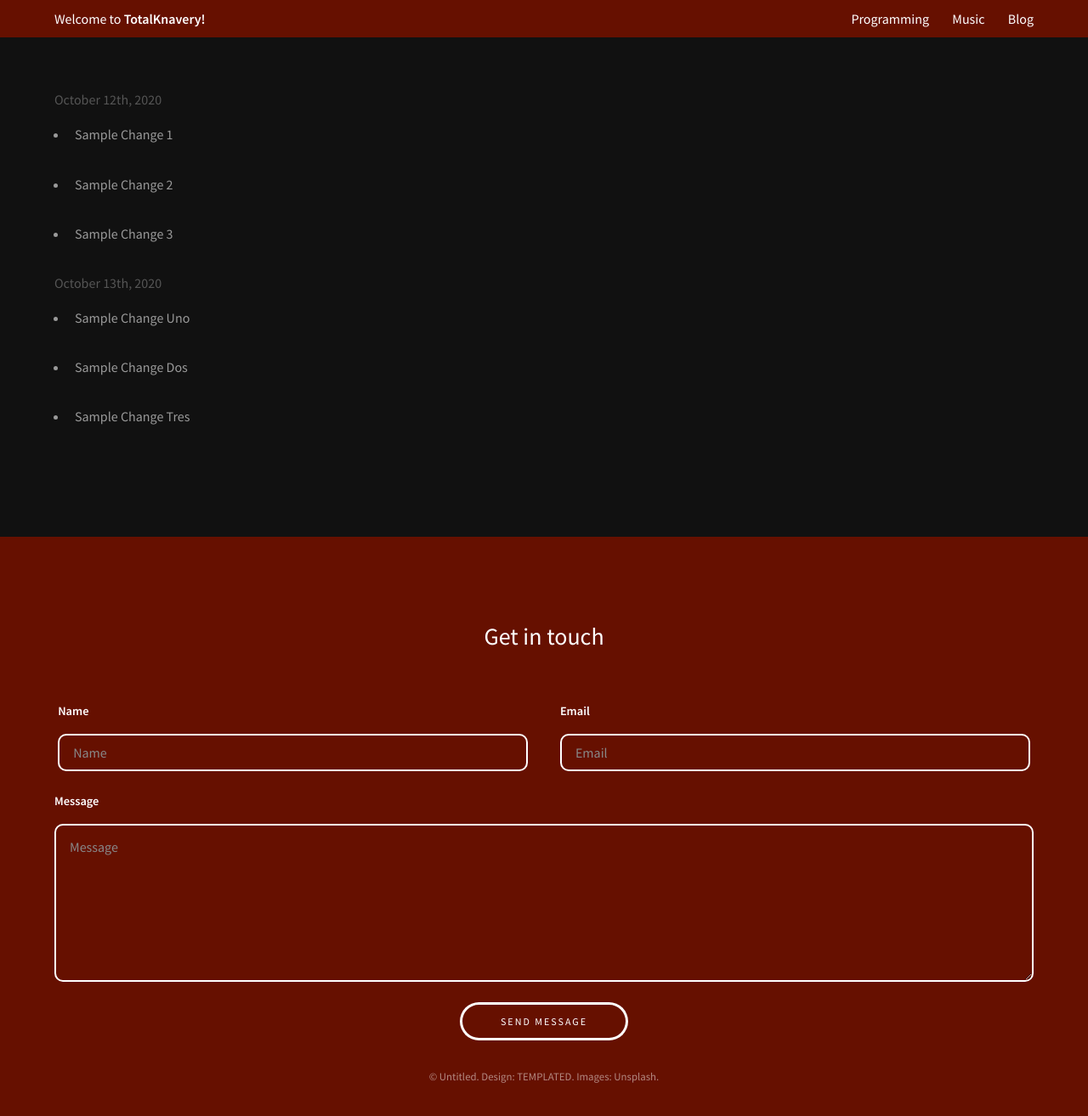
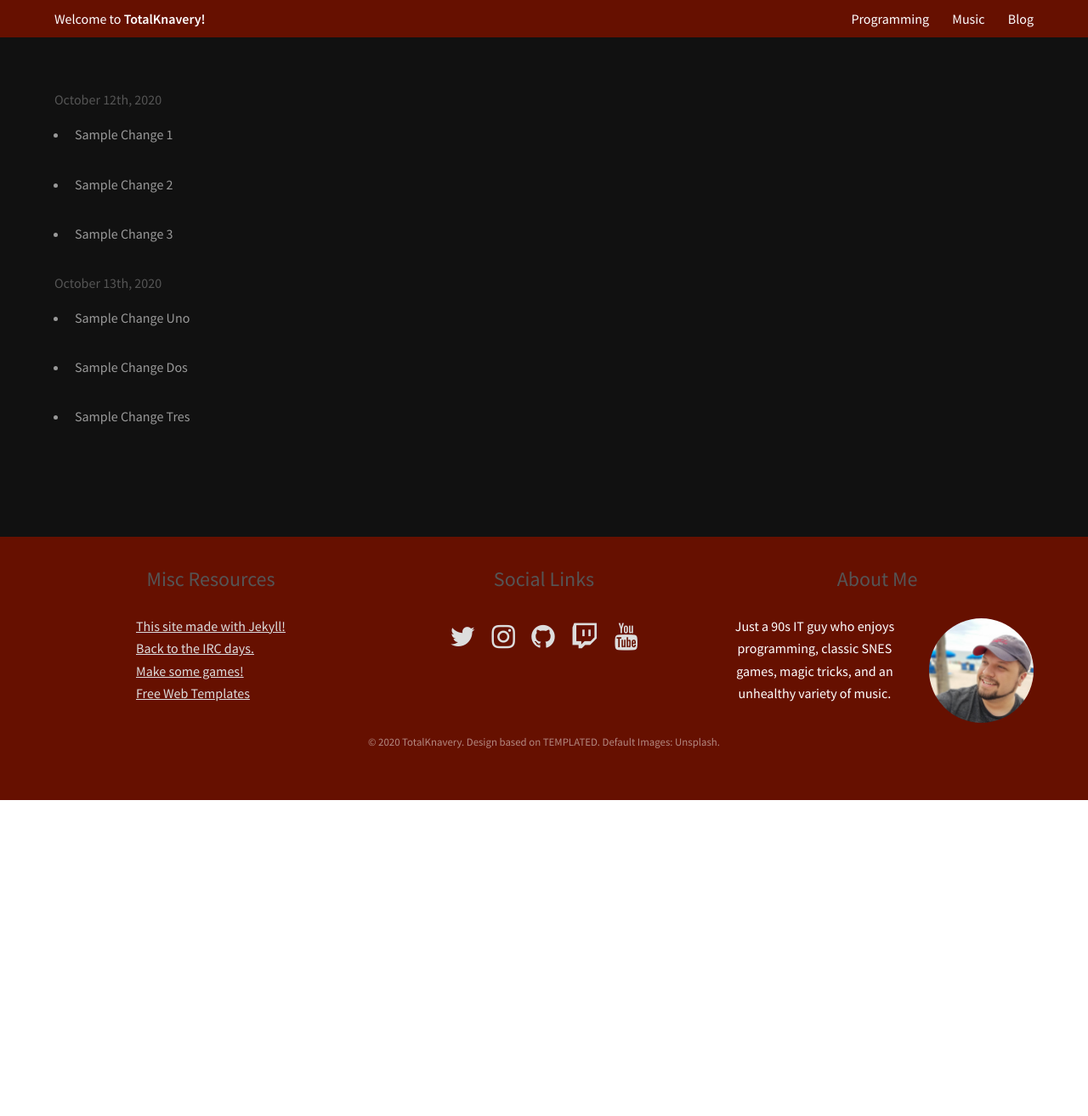
Before and after one commit to knaveightt/totalknavery, a Jekyll site: the page built from news.md, in a window 1280 px wide and 1400 px high, scrolled down 197 px. Shown: the top 1314 px of the window at 85% size. Built offline with Jekyll 4.4.1, drawn with Linux system fonts in a browser that asks for light colours; after the commit the page ends 1139 px from its top, so only the background shows below that.

Commit message:
Created footer include for page layout

```diff
--- /dev/null
+++ b/_includes/footer.html
@@ -0,0 +1,44 @@
+		<!-- Footer Include -->
+			<footer id="footer">
+				<div class="inner">
+                  <div class="row">
+                    <div class="4u 12u$(medium)">
+                      <h4>Misc Resources</h4>
+                      <ul class="footer-links">
+                        <li><a href="https://jekyllrb.com/">This site made with Jekyll!</a></li>
+                        <li><a href="http://bash.org/">Back to the IRC days.</a></li>
+                        <li><a href="http://www.ambrosine.com/resource.php">Make some games!</a></li>
+                        <li><a href="https://templated.co">Free Web Templates</a></li>
+                      </ul>
+                    </div>
+
+                    <div class="4u 12u$(medium)">
+                      <h4>Social Links</h4>
+                      <ul class="icons">
+                        <li><a href="http://twitter.com/knaveightt" class="icon bright fa-twitter">
+                            <span class="label">Twitter</span></a></li>
+                        <li><a href="http://instagram.com/knaveightt" class="icon bright fa-instagram">
+                            <span class="label">Instagram</span></a></li>
+                        <li><a href="http://github.com/knaveightt" class="icon bright fa-github">
+                            <span class="label">Github</span></a></li>
+                        <li><a href="http://twitch.tv/knave8" class="icon bright fa-twitch">
+                            <span class="label">Twitch</span></a></li>
+                        <li><a href="https://www.youtube.com/channel/UCXHWmK5WxwyWjasYUbshtXA" class="icon bright fa-youtube">
+                            <span class="label">Youtube</span></a></li>
+                      </ul>
+                    </div>
+
+                    <div class="4u 12u$(medium)">
+                      <h4>About Me</h4>
+                      <div class="image round right"><img src="assets/images/profile.jpg" width="50" alt="Smile"></div>
+                      <p>Just a 90s IT guy who enjoys programming, classic SNES games, magic tricks, and an unhealthy variety of music.</p>
+                    </div>
+</div> <!-- End Row -->
+
+
+					<div class="copyright">
+                      &copy; 2020 TotalKnavery. Design based on <a href="https://templated.co">TEMPLATED</a>. Default Images: <a href="https://unsplash.com">Unsplash</a>.
+					</div>
+
+				</div>
+			</footer>
--- a/_layouts/page.html
+++ b/_layouts/page.html
@@ -15,6 +15,7 @@
 
 	<body class="subpage">
 
+        <!-- Navigation Include -->
         {% include navigation.html %}
 
 		<!-- 'Three' Container -->
@@ -28,37 +29,8 @@
 				</div>
 			</section>
 
-		<!-- Footer -->
-			<footer id="footer">
-				<div class="inner">
-
-					<h3>Get in touch</h3>
-
-					<form action="#" method="post">
-
-						<div class="field half first">
-							<label for="name">Name</label>
-							<input name="name" id="name" type="text" placeholder="Name">
-						</div>
-						<div class="field half">
-							<label for="email">Email</label>
-							<input name="email" id="email" type="email" placeholder="Email">
-						</div>
-						<div class="field">
-							<label for="message">Message</label>
-							<textarea name="message" id="message" rows="6" placeholder="Message"></textarea>
-						</div>
-						<ul class="actions">
-							<li><input value="Send Message" class="button alt" type="submit"></li>
-						</ul>
-					</form>
-
-					<div class="copyright">
-						&copy; Untitled. Design: <a href="https://templated.co">TEMPLATED</a>. Images: <a href="https://unsplash.com">Unsplash</a>.
-					</div>
-
-				</div>
-			</footer>
+        <!-- Footer Include -->
+        {% include footer.html %}
 
 		<!-- Scripts -->
 			<script src="assets/js/jquery.min.js"></script>
--- a/assets/css/main.css
+++ b/assets/css/main.css
@@ -2271,6 +2271,10 @@
 			display: none;
 		}
 
+        .icon.bright {
+            color: #ddd;
+        }
+
 /* Image */
 
 	.image {
@@ -2505,6 +2509,24 @@
 		dl dd {
 			margin-left: 2em;
 		}
+
+
+
+		ul.footer-links {
+			cursor: default;
+			list-style: none;
+            margin-left: 6em;
+			padding-left: 0;
+		}
+
+			ul.footer-links li {
+				padding: 0 1em 0 0;
+                text-align: left;
+			}
+
+            ul.footer-links a {
+                color: #ddd;
+            }
 
 /* Table */
 
@@ -3190,7 +3212,7 @@
 /* Footer */
 
 	#footer {
-		padding: 6em 0;
+		padding: 2em 0;
 		background: #661000;
 		color: #fff;
 		text-align: center;
```
